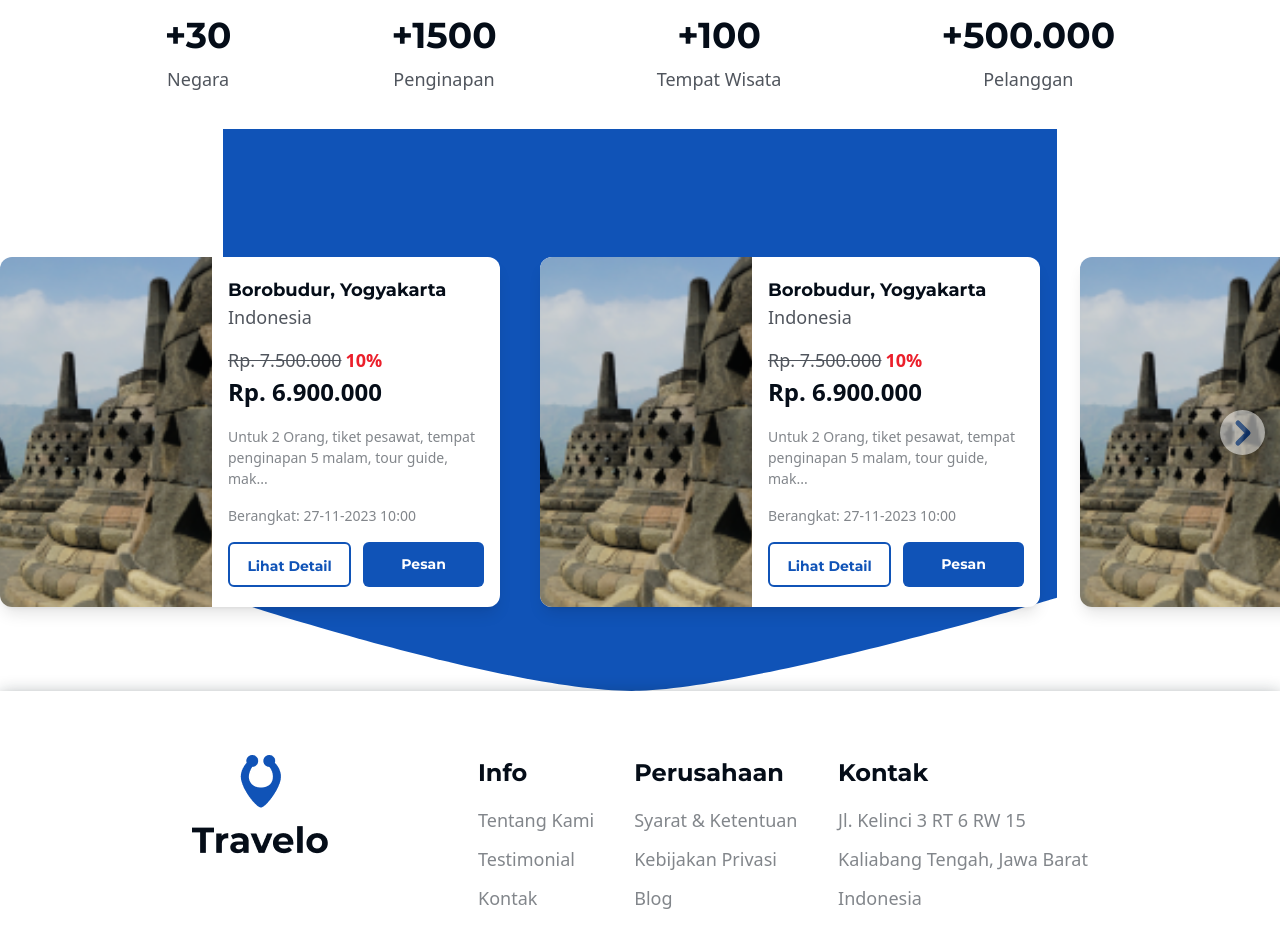
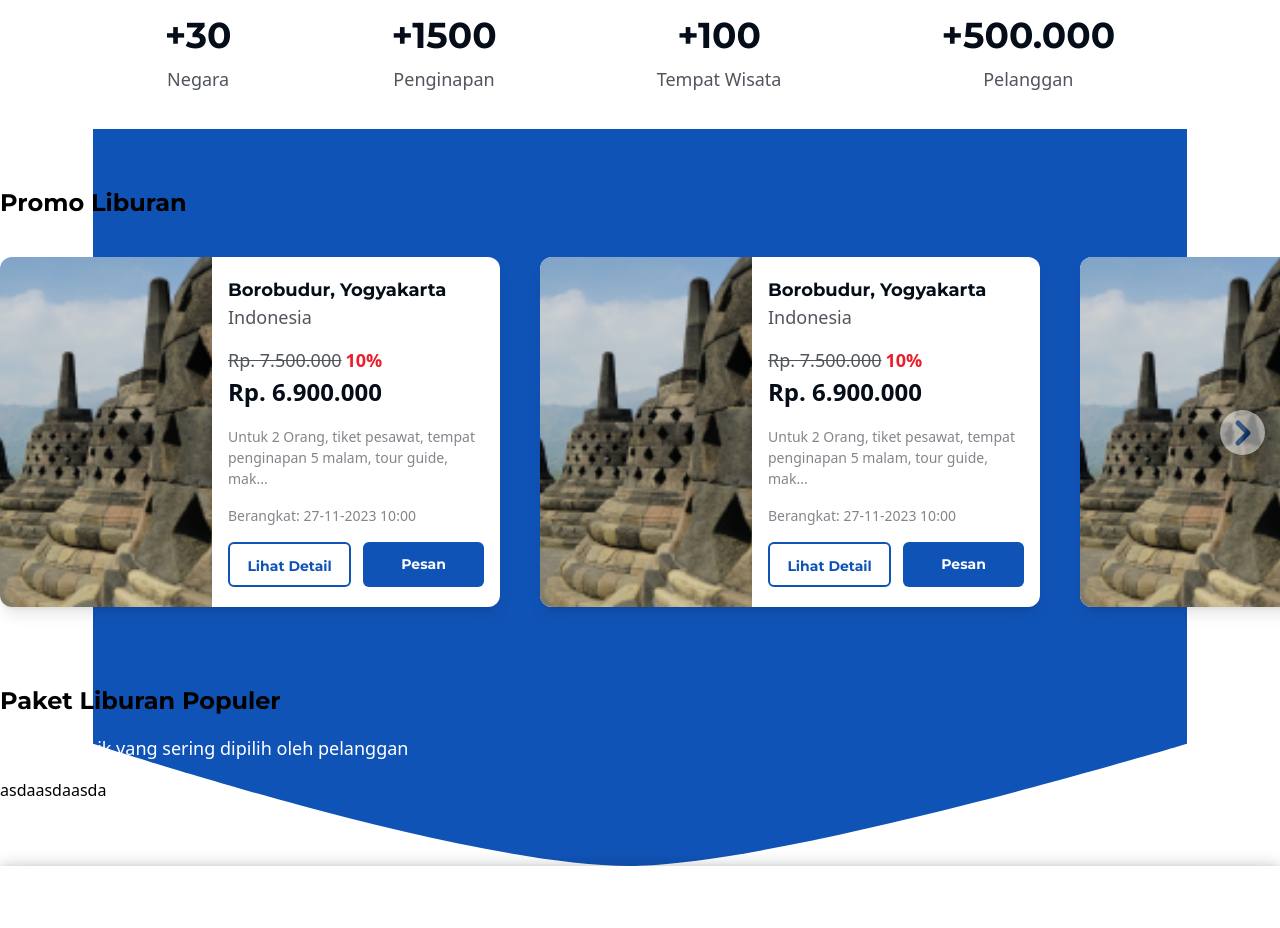
Before and after one commit to andrky/travelo-frontend, a Next.js app: page / in a window 1280 px wide. Shown: the part 720-1648 px from the top of the page. Built offline with nearby package versions, Linux system fonts and the light colour scheme.

Commit message:
packages component

```diff
--- /dev/null
+++ b/app/components/Containers/Home/SecondSection/Packages/Packages.tsx
@@ -0,0 +1,18 @@
+import PackageCard from './PackagesCard/packageCard';
+
+const Packages = () => {
+	return (
+		<>
+			<h3 className="text-heading-3 text-black font-mont font-bold pt-14 mb-4">Paket Liburan Populer</h3>
+			<p className="text-heading-4 text-white mb-4">Paket terbaik yang sering dipilih oleh pelanggan</p>
+
+			<div className="flex justify-beetween">
+				<PackageCard />
+				<PackageCard />
+				<PackageCard />
+			</div>
+		</>
+	);
+};
+
+export default Packages;
--- /dev/null
+++ b/app/components/Containers/Home/SecondSection/Packages/PackagesCard/packageCard.tsx
@@ -0,0 +1,7 @@
+const PackageCard = () => {
+  return (
+    <h1>asda</h1>
+  )
+}
+
+export default PackageCard
--- a/app/components/Containers/Home/SecondSection/PromoCarousel/promoCarousel.tsx
+++ b/app/components/Containers/Home/SecondSection/PromoCarousel/promoCarousel.tsx
@@ -10,7 +10,7 @@ import RightArrow from '../../../../../../public/assets/icons/right-arrow-rounde
 const PromoCarousel = () => {
 	return (
 		<>
-			<h3 className="text-heading-3 text-white font-mont font-bold pt-14 mb-4">Promo Liburan</h3>
+			<h3 className="text-heading-3 text-black font-mont font-bold pt-14 mb-4">Promo Liburan</h3>
 
 			<Carousel
 				className="py-5"
--- a/app/components/Containers/Home/SecondSection/secondSection.tsx
+++ b/app/components/Containers/Home/SecondSection/secondSection.tsx
@@ -3,12 +3,14 @@ import 'react-multi-carousel/lib/styles.css';
 
 import Container from '../../layout';
 import PromoCarousel from './PromoCarousel/promoCarousel';
+import Packages from './Packages/Packages';
 
 const SecondSection = () => {
 	return (
 		<section className={styles.section}>
 			<Container>
 				<PromoCarousel />
+				<Packages />
 			</Container>
 		</section>
 	);
```
